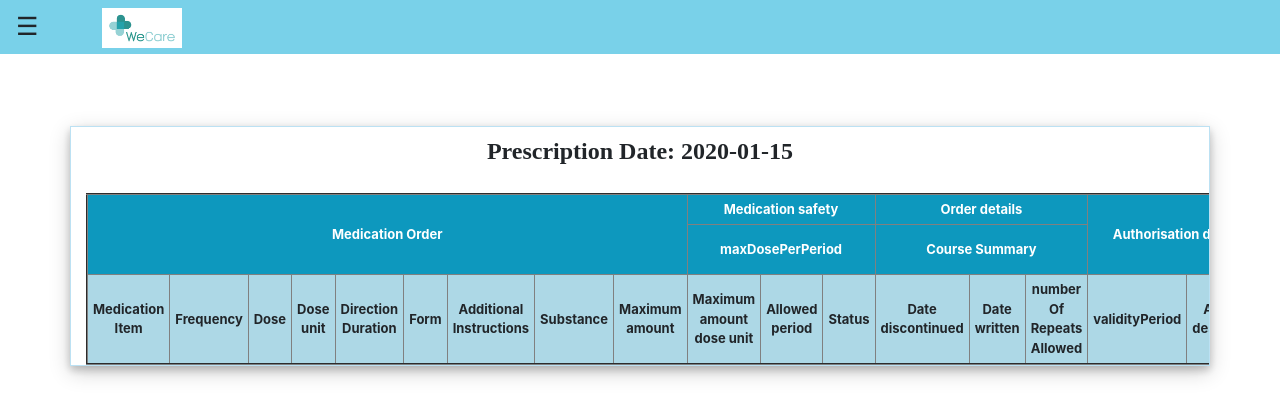
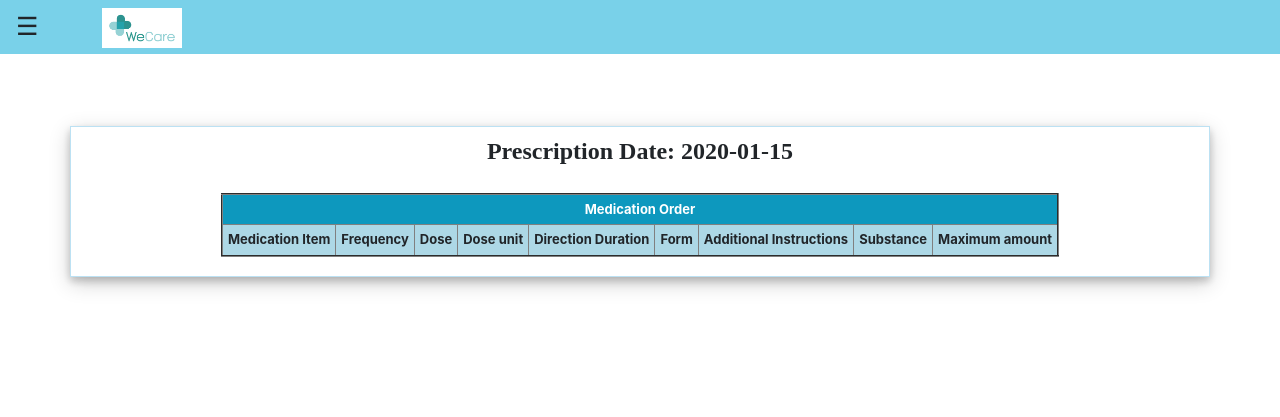
Before and after one commit to KABIR09/Open_HMS, a Django app: template templates/hospital/prescription_patient.html in a window 1280 px wide. Shown: the top 417 px of the page. Run offline with Django 3.2, Linux system fonts and the light colour scheme; data comes from the database, SQL or seed files in the repository; both versions use the stored data as it was after the commit; the template is opened without the code that fills it: values that come from a table or form of the project are taken from there, most other values are stand-ins (such as "Sample title", 1, 10 or a date in 2020); lists and menus that the app fills with data are empty; some libraries are stand-ins or nearby versions; grey boxes are pictures that could not be loaded.

Commit message:
Patient prescription

```diff
--- a/templates/hospital/prescription_patient.html
+++ b/templates/hospital/prescription_patient.html
@@ -2,9 +2,6 @@
 {% block content %}
 {% load static %}
 <head>
-  <!-- <link href="//netdna.bootstrapcdn.com/bootstrap/3.0.0/css/bootstrap.min.css" rel="stylesheet" id="bootstrap-css">
-    <script src="//netdna.bootstrapcdn.com/bootstrap/3.0.0/js/bootstrap.min.js"></script>
-    <script src="//code.jquery.com/jquery-1.11.1.min.js"></script> -->
 <style>
 
   .details:hover {
@@ -36,8 +33,6 @@
 
       padding-top: 10px;
       overflow-y: scroll;
-      /* padding-left: 0px; */
-      /* overflow-x: scroll; */
       box-shadow: 0 4px 8px 0 rgba(0, 0, 0, 0.2), 0 6px 20px 0 rgba(0, 0, 0, 0.19);
       font-family: -apple-system, BlinkMacSystemFont,"Segoe UI",Roboto,"Helvetica Neue",Arial,"Noto Sans",sans-serif,"Apple Color Emoji","Segoe UI Emoji","Segoe UI Symbol","Noto Color Emoji";
       font-size: small;
@@ -55,17 +50,7 @@
   <table border="2" align="center">
     <br>
     <tr class="heading" align="center">
-      <th rowspan="2" colspan="9">Medication Order</th>
-      <th colspan="3">Medication safety</th>
-      <th colspan="3">Order details</th>
-      <th rowspan="2" colspan="2">Authorisation details</th>
-      <th colspan="5"> Dispense directions</th>
-    </tr>
-    <tr class="heading" align="center">
-      <th colspan="3">maxDosePerPeriod</th>
-      <th colspan="3">Course Summary</th>
-      <th colspan="1">Dispense instruction</th>
-      <th colspan="4">Dispense Amount</th>
+      <th rowspan="1" colspan="9">Medication Order</th>
     </tr>
     <tr class="subheadings" align="center">
 
@@ -78,18 +63,6 @@
       <th>Additional Instructions</th>
       <th>Substance</th>
       <th>Maximum amount</th>
-      <th>Maximum amount dose unit</th>
-      <th>Allowed period</th>
-      <th>Status</th>
-      <th>Date discontinued</th>
-      <th>Date written</th>
-      <th>number Of Repeats Allowed</th>
-      <th>validityPeriod</th>
-      <th>Amount description</th>
-      <th>Dispense amount</th>
-      <th>Amount</th>
-      <th>Units</th>
-      <th>Duration of Supply</th>
     </tr>
     {% for m in pDD %}
     {% if m.date == date %}
@@ -104,23 +77,12 @@
       <td>{{m.additionalInstruc}}</td>
       <td>{{m.substance}}</td>
       <td>{{m.safetyAmount}}</td>
-      <td>{{m.safetyDoseUnit}}</td>
-      <td>{{m.safetyAllowedPer}}</td>
-      <td>{{m.orderStatus}}</td>
-      <td>{{m.orderDateDisc}}</td>
-      <td>{{m.orderDateWritten}}</td>
-      <td>{{m.authRepeat}}</td>
-      <td>{{m.authValPer}}</td>
-      <td>{{m.dispInstruc}}</td>
-      <td>{{m.dispDescrip}}</td>
-      <td>{{m.dispAmount}}</td>
-      <td>{{m.dispAmountUnits}}</td>
-      <td>{{m.dispDurution}}</td>
     </tr>
     {% endif %}
     {% endfor %}
 
   </table>
+  <br>
 
 </div>
 <br><br><br>
```
Also changed, not shown: db.sqlite3.
